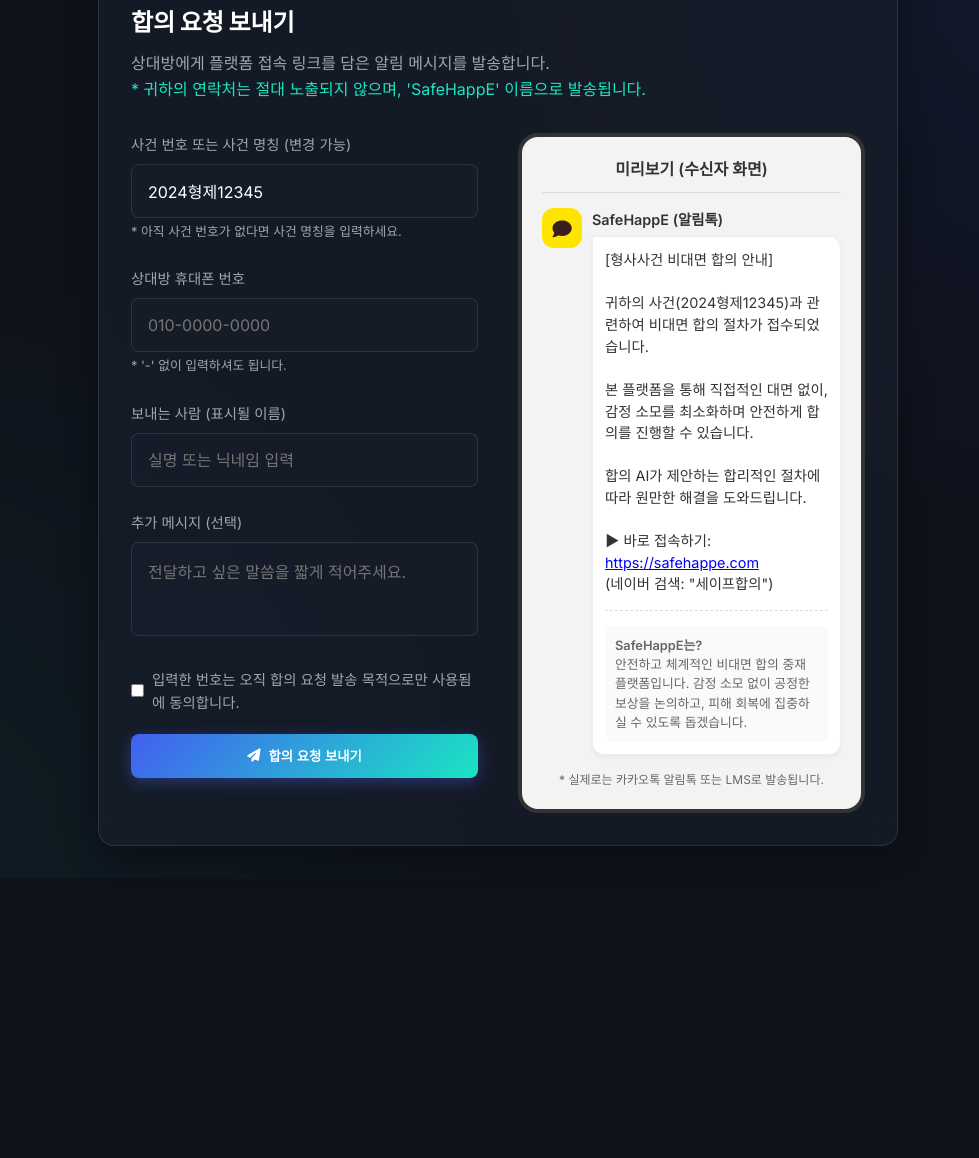
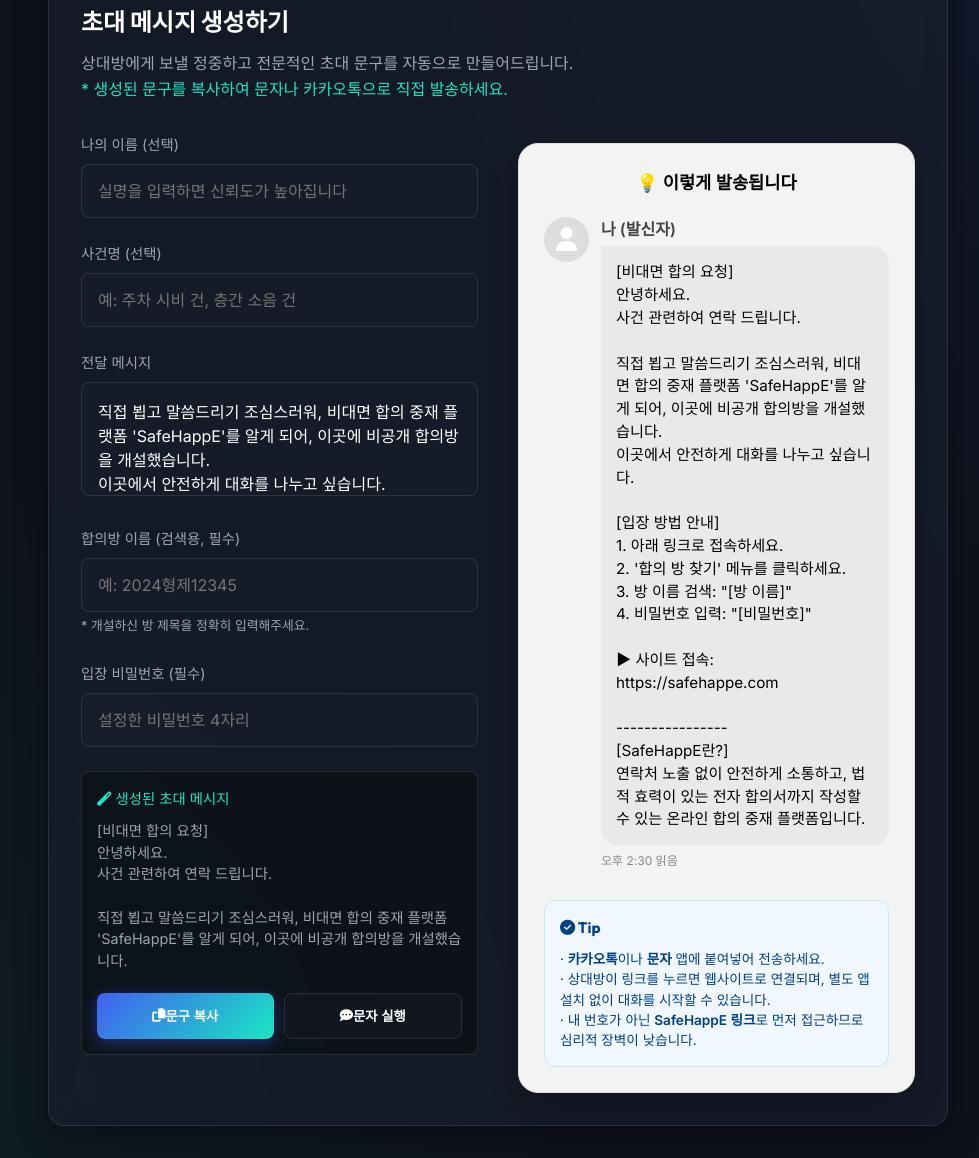
Before and after one commit to dulee2094/settlement33, a website: page invite.html in a window 1280 px wide. Shown: the part 106-1264 px from the top of the page, without its empty margins (142-1121 px from the left). Before the commit the page ends 984 px from the top, so only its background shows below. Drawn offline with Linux system fonts and the light colour scheme.

Commit message:
Add files via upload

```diff
--- a/invite.html
+++ b/invite.html
@@ -4,106 +4,141 @@
 <head>
     <meta charset="UTF-8">
     <meta name="viewport" content="width=device-width, initial-scale=1.0">
-    <title>합의 요청 - SafeHappE</title>
+    <title>합의 초대장 만들기 - SafeHappE</title>
     <link rel="stylesheet" href="style.css">
     <link
         href="https://fonts.googleapis.com/css2?family=Inter:wght@400;500;600&family=Outfit:wght@500;700;800&display=swap"
         rel="stylesheet">
     <link rel="stylesheet" href="https://cdnjs.cloudflare.com/ajax/libs/font-awesome/6.4.0/css/all.min.css">
+    <style>
+        .copy-box {
+            background: rgba(0, 0, 0, 0.3);
+            border: 1px solid rgba(255, 255, 255, 0.1);
+            border-radius: 8px;
+            padding: 15px;
+            margin-top: 20px;
+        }
+
+        .generated-text {
+            width: 100%;
+            background: transparent;
+            border: none;
+            color: var(--text-muted);
+            font-size: 0.9rem;
+            resize: none;
+            outline: none;
+            height: 150px;
+            font-family: inherit;
+            line-height: 1.5;
+        }
+
+        .action-buttons {
+            display: flex;
+            gap: 10px;
+            margin-top: 15px;
+        }
+    </style>
 </head>
 
 <body>
 
     <div class="auth-container">
-        <div class="auth-box glass-card" style="max-width: 800px; text-align: left;">
+        <div class="auth-box glass-card" style="max-width: 900px; text-align: left;">
             <a href="dashboard.html"
                 style="color: var(--text-muted); font-size: 0.9rem; margin-bottom: 20px; display: inline-block;">
                 <i class="fas fa-arrow-left"></i> 대시보드로 돌아가기
             </a>
 
-            <h2 style="margin-bottom: 10px;">합의 요청 보내기</h2>
+            <h2 style="margin-bottom: 10px;">초대 메시지 생성하기</h2>
             <p style="color: var(--text-muted); margin-bottom: 30px;">
-                상대방에게 플랫폼 접속 링크를 담은 알림 메시지를 발송합니다.<br>
-                <span style="color: var(--secondary);">* 귀하의 연락처는 절대 노출되지 않으며, 'SafeHappE' 이름으로 발송됩니다.</span>
+                상대방에게 보낼 정중하고 전문적인 초대 문구를 자동으로 만들어드립니다.<br>
+                <span style="color: var(--secondary);">* 생성된 문구를 복사하여 문자나 카카오톡으로 직접 발송하세요.</span>
             </p>
 
             <div class="dashboard-grid" style="grid-template-columns: 1fr 1fr; gap: 40px;">
                 <!-- Left: Input Form -->
                 <div>
                     <div class="form-group">
-                        <label class="form-label">사건 번호 또는 사건 명칭 (변경 가능)</label>
-                        <input type="text" class="form-input" id="caseInfoInput" value="2024형제12345">
-                        <small style="color: var(--text-muted); font-size: 0.8rem;">* 아직 사건 번호가 없다면 사건 명칭을
-                            입력하세요.</small>
+                        <label class="form-label">나의 이름 (선택)</label>
+                        <input type="text" class="form-input" id="senderName" placeholder="실명을 입력하면 신뢰도가 높아집니다">
                     </div>
 
                     <div class="form-group">
-                        <label class="form-label">상대방 휴대폰 번호</label>
-                        <input type="tel" class="form-input" placeholder="010-0000-0000" id="victimPhone">
-                        <small style="color: var(--text-muted); font-size: 0.8rem;">* '-' 없이 입력하셔도 됩니다.</small>
+                        <label class="form-label">사건명 (선택)</label>
+                        <input type="text" class="form-input" id="caseNameInput" placeholder="예: 주차 시비 건, 층간 소음 건">
                     </div>
 
                     <div class="form-group">
-                        <label class="form-label">보내는 사람 (표시될 이름)</label>
-                        <input type="text" class="form-input" id="senderName" placeholder="실명 또는 닉네임 입력">
+                        <label class="form-label">전달 메시지</label>
+                        <textarea class="form-input" id="customMessage" rows="4" style="resize: none;">직접 뵙고 말씀드리기 조심스러워, 비대면 합의 중재 플랫폼 'SafeHappE'를 알게 되어, 이곳에 비공개 합의방을 개설했습니다.
+이곳에서 안전하게 대화를 나누고 싶습니다.</textarea>
                     </div>
 
                     <div class="form-group">
-                        <label class="form-label">추가 메시지 (선택)</label>
-                        <textarea class="form-input" id="customMessage" rows="3" placeholder="전달하고 싶은 말씀을 짧게 적어주세요."
-                            style="resize: none;"></textarea>
+                        <label class="form-label">합의방 이름 (검색용, 필수)</label>
+                        <input type="text" class="form-input" id="roomNameInput" placeholder="예: 2024형제12345" required>
+                        <small style="color: var(--text-muted); font-size: 0.8rem;">* 개설하신 방 제목을 정확히 입력해주세요.</small>
                     </div>
 
-                    <div class="form-check" style="margin-bottom: 20px;">
-                        <input type="checkbox" id="privacyCheck">
-                        <label for="privacyCheck">입력한 번호는 오직 합의 요청 발송 목적으로만 사용됨에 동의합니다.</label>
+                    <div class="form-group">
+                        <label class="form-label">입장 비밀번호 (필수)</label>
+                        <input type="text" class="form-input" id="roomPwInput" placeholder="설정한 비밀번호 4자리" required>
                     </div>
 
-                    <button class="btn btn-primary" style="width: 100%;" id="sendInviteBtn" onclick="sendInvite()">
-                        <i class="fas fa-paper-plane" style="margin-right: 8px;"></i> 합의 요청 보내기
-                    </button>
+                    <!-- Generated Area -->
+                    <div class="copy-box">
+                        <label class="form-label" style="color: var(--secondary); margin-bottom: 10px; display: block;">
+                            <i class="fas fa-magic"></i> 생성된 초대 메시지
+                        </label>
+                        <textarea id="finalMessageArea" class="generated-text" readonly></textarea>
+
+                        <div class="action-buttons">
+                            <button class="btn btn-primary" onclick="copyMessage()" style="flex: 1;">
+                                <i class="fas fa-copy"></i> 문구 복사
+                            </button>
+                            <button class="btn btn-glass" onclick="sendSms()" style="flex: 1;">
+                                <i class="fas fa-comment-dots"></i> 문자 실행
+                            </button>
+                        </div>
+                    </div>
                 </div>
 
-                <!-- Right: Preview -->
-                <div
-                    style="background: hsla(0,0%,100%,0.95); border-radius: 20px; padding: 20px; color: #333; height: fit-content; border: 4px solid #333;">
+                <!-- Right: Preview Guide -->
+                <div style="padding-top: 10px;">
                     <div
-                        style="text-align: center; margin-bottom: 15px; font-weight: bold; border-bottom: 1px solid #ddd; padding-bottom: 10px;">
-                        미리보기 (수신자 화면)
-                    </div>
-                    <div style="display: flex; gap: 10px; margin-bottom: 15px;">
+                        style="background: hsla(0,0%,100%,0.95); border-radius: 20px; padding: 25px; color: #333; border: 1px solid #ddd; box-shadow: 0 10px 30px rgba(0,0,0,0.2);">
                         <div
-                            style="width: 40px; height: 40px; background: #fee500; border-radius: 12px; display: flex; align-items: center; justify-content: center; font-size: 1.2rem;">
-                            <i class="fas fa-comment" style="color: #3b1e1e;"></i>
+                            style="text-align: center; margin-bottom: 20px; font-weight: bold; font-size: 1.1rem; color: #000;">
+                            💡 이렇게 발송됩니다
                         </div>
-                        <div style="flex: 1;">
-                            <div style="font-weight: bold; font-size: 0.9rem;">SafeHappE (알림톡)</div>
+
+                        <!-- Mockup Message Bubble -->
+                        <div style="display: flex; gap: 12px;">
                             <div
-                                style="background: #fff; padding: 12px; border-radius: 0 12px 12px 12px; margin-top: 5px; font-size: 0.9rem; line-height: 1.5; box-shadow: 0 2px 5px rgba(0,0,0,0.05); border: 1px solid #eee;">
-                                [형사사건 비대면 합의 안내]<br><br>
-                                <span id="previewNameArea"></span>귀하의 사건(<span id="previewCaseInfo">2024형제12345</span>)과
-                                관련하여 비대면 합의 절차가 접수되었습니다.<br><br>
-                                <div id="previewMessageArea"
-                                    style="background: #f1f1f1; padding: 8px; border-radius: 4px; font-size: 0.85rem; color: #555; margin-bottom: 10px; display: none;">
+                                style="width: 45px; height: 45px; background: #ddd; border-radius: 50%; display: flex; align-items: center; justify-content: center; overflow: hidden;">
+                                <i class="fas fa-user" style="color: #fff; font-size: 1.5rem;"></i>
+                            </div>
+                            <div style="flex: 1;">
+                                <div style="font-weight: bold; margin-bottom: 4px; color: #444;">나 (발신자)</div>
+                                <div
+                                    style="background: #e9e9eb; padding: 15px; border-radius: 0 18px 18px 18px; font-size: 0.95rem; line-height: 1.5; color: #000; position: relative;">
+                                    <span id="previewText"></span>
                                 </div>
-                                본 플랫폼을 통해 직접적인 대면 없이, 감정 소모를 최소화하며 안전하게 합의를 진행할 수 있습니다.<br><br>
-                                합의 AI가 제안하는 합리적인 절차에 따라 원만한 해결을 도와드립니다.<br><br>
-                                ▶ 바로 접속하기:<br>
-                                <span style="color: blue; text-decoration: underline;">https://safehappe.com</span><br>
-                                (네이버 검색: "세이프합의")
-                                <hr style="margin: 15px 0; border: none; border-top: 1px dashed #ddd;">
-                                <div
-                                    style="font-size: 0.8rem; color: #666; background: #fafafa; padding: 10px; border-radius: 8px;">
-                                    <strong>SafeHappE는?</strong><br>
-                                    안전하고 체계적인 비대면 합의 중재 플랫폼입니다.
-                                    감정 소모 없이 공정한 보상을 논의하고, 피해 회복에 집중하실 수 있도록 돕겠습니다.
-                                </div>
+                                <div style="font-size: 0.75rem; color: #888; margin-top: 5px;">오후 2:30 읽음</div>
                             </div>
                         </div>
+
+                        <div
+                            style="margin-top: 30px; background: #f0f7ff; padding: 15px; border-radius: 12px; border: 1px solid #cce5ff;">
+                            <h4 style="color: #004085; margin-bottom: 8px; font-size: 0.95rem;"><i
+                                    class="fas fa-check-circle"></i> Tip</h4>
+                            <p style="font-size: 0.85rem; color: #004085; line-height: 1.5;">
+                                · <strong>카카오톡</strong>이나 <strong>문자</strong> 앱에 붙여넣어 전송하세요.<br>
+                                · 상대방이 링크를 누르면 웹사이트로 연결되며, 별도 앱 설치 없이 대화를 시작할 수 있습니다.<br>
+                                · 내 번호가 아닌 <strong>SafeHappE 링크</strong>로 먼저 접근하므로 심리적 장벽이 낮습니다.
+                            </p>
+                        </div>
                     </div>
-                    <p style="font-size: 0.75rem; color: #666; text-align: center;">
-                        * 실제로는 카카오톡 알림톡 또는 LMS로 발송됩니다.
-                    </p>
                 </div>
             </div>
 
@@ -111,89 +146,94 @@
     </div>
 
     <script>
-        // Update Preview Real-time
-        document.getElementById('senderName').addEventListener('input', updatePreview);
-        document.getElementById('customMessage').addEventListener('input', updatePreview);
-        document.getElementById('caseInfoInput').addEventListener('input', updatePreview);
+        // Init
+        document.addEventListener('DOMContentLoaded', updateMessage);
 
-        function updatePreview() {
-            const name = document.getElementById('senderName').value;
-            const msg = document.getElementById('customMessage').value;
-            const caseInfo = document.getElementById('caseInfoInput').value;
+        const inputs = ['roomNameInput', 'roomPwInput', 'senderName', 'caseNameInput', 'customMessage'];
+        inputs.forEach(id => {
+            const el = document.getElementById(id);
+            if (el) el.addEventListener('input', updateMessage);
+        });
 
-            const nameArea = document.getElementById('previewNameArea');
-            const msgArea = document.getElementById('previewMessageArea');
-            const caseInfoArea = document.getElementById('previewCaseInfo');
+        function updateMessage() {
+            const roomName = document.getElementById('roomNameInput').value.trim() || "[방 이름]";
+            const roomPw = document.getElementById('roomPwInput').value.trim() || "[비밀번호]";
+            const name = document.getElementById('senderName').value.trim();
+            const caseName = document.getElementById('caseNameInput').value.trim();
+            const custom = document.getElementById('customMessage').value.trim();
 
-            if (name) {
-                nameArea.innerHTML = `<strong>${name}</strong>님으로부터 `;
-            } else {
-                nameArea.innerHTML = '';
+            // Build Message
+            let text = "";
+
+            text += `[비대면 합의 요청]\n`;
+
+            let greeting = "안녕하세요";
+            if (name) greeting += `, ${name}입니다.`;
+            else greeting += `.`;
+
+            if (caseName) greeting += `\n'${caseName}' 관련하여 연락 드립니다.`;
+            else greeting += `\n사건 관련하여 연락 드립니다.`;
+
+            text += `${greeting}\n\n`;
+
+            if (custom) {
+                text += `${custom}\n\n`;
             }
 
-            if (msg) {
-                msgArea.style.display = 'block';
-                msgArea.innerText = `"${msg}"`;
+            text += `[입장 방법 안내]\n`;
+            text += `1. 아래 링크로 접속하세요.\n`;
+            text += `2. '합의 방 찾기' 메뉴를 클릭하세요.\n`;
+            text += `3. 방 이름 검색: "${roomName}"\n`;
+            text += `4. 비밀번호 입력: "${roomPw}"\n\n`;
+
+            text += `▶ 사이트 접속: https://safehappe.com\n\n`;
+
+            text += `----------------\n`;
+            text += `[SafeHappE란?]\n`;
+            text += `연락처 노출 없이 안전하게 소통하고, 법적 효력이 있는 전자 합의서까지 작성할 수 있는 온라인 합의 중재 플랫폼입니다.`;
+
+            // Update UI
+            document.getElementById('finalMessageArea').value = text;
+
+            // For Preview (Convert newlines to <br>)
+            // Highlight critical info like room name/pw using regex or manual replace for preview effect if desired,
+            // but simple replace is enough for now.
+            document.getElementById('previewText').innerHTML = text.replace(/\n/g, '<br>');
+        }
+
+        function copyMessage() {
+            const textArea = document.getElementById('finalMessageArea');
+            textArea.select();
+            document.execCommand('copy'); // Fallback
+
+            // Modern API
+            if (navigator.clipboard) {
+                navigator.clipboard.writeText(textArea.value).then(() => {
+                    alert('메시지가 복사되었습니다.\n카카오톡이나 문자에 붙여넣어 전송하세요.');
+                }).catch(() => {
+                    alert('복사되었습니다.');
+                });
             } else {
-                msgArea.style.display = 'none';
-            }
-
-            if (caseInfo) {
-                caseInfoArea.innerText = caseInfo;
-            } else {
-                caseInfoArea.innerText = "사건 정보 없음";
+                alert('복사되었습니다.');
             }
         }
 
-        async function sendInvite() {
-            const phone = document.getElementById('victimPhone').value;
-            const senderName = document.getElementById('senderName').value;
-            const customMessage = document.getElementById('customMessage').value;
-            const caseInfo = document.getElementById('caseInfoInput').value;
-            const privacy = document.getElementById('privacyCheck').checked;
+        function sendSms() {
+            const text = document.getElementById('finalMessageArea').value;
+            // encodeURIComponent handles special chars
+            const body = encodeURIComponent(text);
 
-            if (phone.length < 10) {
-                alert('유효한 휴대폰 번호를 입력해주세요.');
-                return;
-            }
-            if (!privacy) {
-                alert('개인정보 사용 동의가 필요합니다.');
-                return;
+            // 'sms:' scheme opens the default SMS app
+            // Note: iOS uses '&body=', Android uses '?body=' usually.
+            // A generic approach usually tries '?body='
+            let ua = navigator.userAgent.toLowerCase();
+            let url = `sms:?body=${body}`;
+
+            if (ua.indexOf("iphone") > -1 || ua.indexOf("ipad") > -1) {
+                url = `sms:&body=${body}`;
             }
 
-            const btn = document.getElementById('sendInviteBtn');
-            btn.innerHTML = '<i class="fas fa-spinner fa-spin"></i> 발송중...';
-            btn.disabled = true;
-
-            try {
-                // Modified to use API_BASE if handled in main script, but since this is standalone script, assuming localhost or /api
-                // Best practice: use relative path for deployment
-                const res = await fetch('/api/case/invite', {
-                    method: 'POST',
-                    headers: { 'Content-Type': 'application/json' },
-                    body: JSON.stringify({
-                        caseNumber: caseInfo, // Using the user edited info
-                        victimPhone: phone,
-                        senderName: senderName || '익명',
-                        customMessage: customMessage
-                    })
-                });
-                const data = await res.json();
-
-                if (data.success) {
-                    alert('요청이 안전하게 발송되었습니다.\n(서버 콘솔에서 발송 내용을 확인하세요)');
-                    location.href = 'dashboard.html';
-                } else {
-                    alert('발송 실패: ' + (data.error || '알 수 없는 오류'));
-                    btn.disabled = false;
-                    btn.innerHTML = '<i class="fas fa-paper-plane" style="margin-right: 8px;"></i> 합의 요청 보내기';
-                }
-            } catch (err) {
-                console.error(err);
-                alert('서버 연결 오류입니다.');
-                btn.disabled = false;
-                btn.innerHTML = '<i class="fas fa-paper-plane" style="margin-right: 8px;"></i> 익명 요청 보내기';
-            }
+            window.location.href = url;
         }
     </script>
 </body>
```
Also changed, not shown: signup.html (added, +105 -0 lines).
